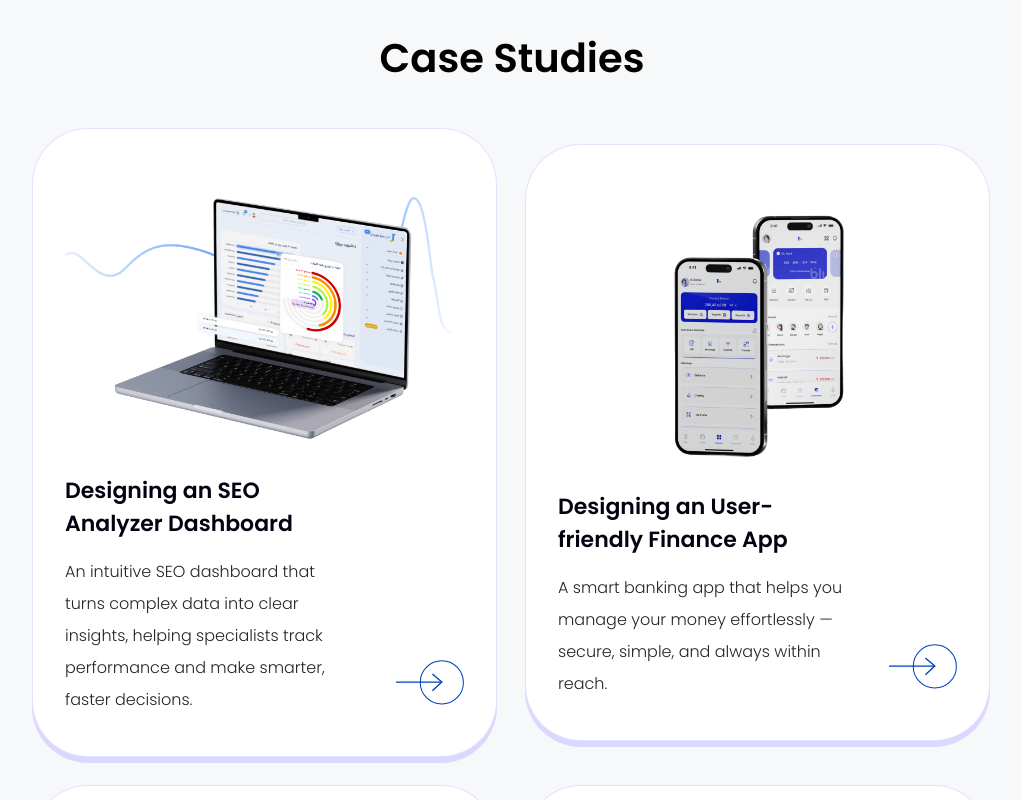
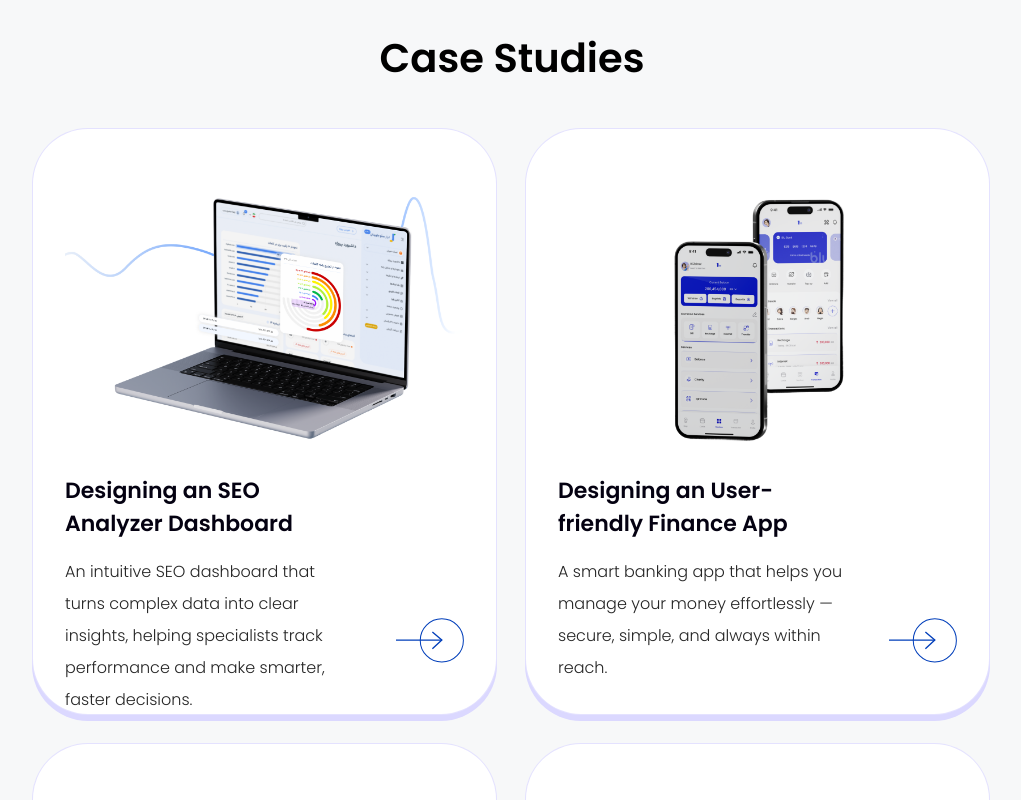
Before and after one commit to amirjafari82/zahra-portolio, a React (Vite) app: page / in a window 1280 px wide. Shown: the part 1240-2040 px from the top of the page, without its empty margins (128-1149 px from the left). Built offline with nearby package versions, Linux system fonts and the light colour scheme.

Commit message:
Home Page, Contact Me Edited

```diff
--- a/src/Components/CaseStudyItem.jsx
+++ b/src/Components/CaseStudyItem.jsx
@@ -36,7 +36,9 @@ const BottomSection = styled.div`
 const StyledIntro = styled.div`
 	display: flex;
 	flex-direction: column;
+	justify-content: space-evenly;
 	gap: 16px;
+	height: 200px;
 `;
 
 const StyledTitle = styled.h4`
--- a/src/Components/CaseStudyItems.jsx
+++ b/src/Components/CaseStudyItems.jsx
@@ -35,7 +35,7 @@ const StyledCaseStudyItems = styled.div`
 	width: 100%;
 	flex-wrap: wrap;
 	gap: 28px;
-	align-items: center;
+	align-items: stretch;
 	@media ${device.laptop} {
 		flex-direction: column;
 	}
--- a/src/Components/ContactMe.jsx
+++ b/src/Components/ContactMe.jsx
@@ -36,7 +36,15 @@ const Logo = styled.div`
 	text-align: center;
 `;
 
-const StyledSvg = styled.img``;
+const StyledSvg = styled.img`
+	@media ${device.tablet} {
+		width: 250px;
+	}
+
+	@media ${device.mobile} {
+		width: 100%;
+	}
+`;
 
 const contactItems = [
 	{
@@ -64,6 +72,13 @@ const StyledItems = styled.div`
 	justify-content: center;
 	align-items: center;
 	margin-top: 24px;
+	@media ${device.tablet} {
+		gap: 16px;
+	}
+
+	@media ${device.mobile} {
+		gap: 8px;
+	}
 `;
 
 const StyledItem = styled.div`
@@ -73,6 +88,17 @@ const StyledItem = styled.div`
 	display: flex;
 	align-items: center;
 	justify-content: center;
+	@media ${device.tablet} {
+		padding: 12px;
+		> svg {
+			width: 20px;
+			height: 20px;
+		}
+	}
+
+	@media ${device.mobile} {
+		padding: 8px;
+	}
 `;
 
 const ContactMe = () => {
```
